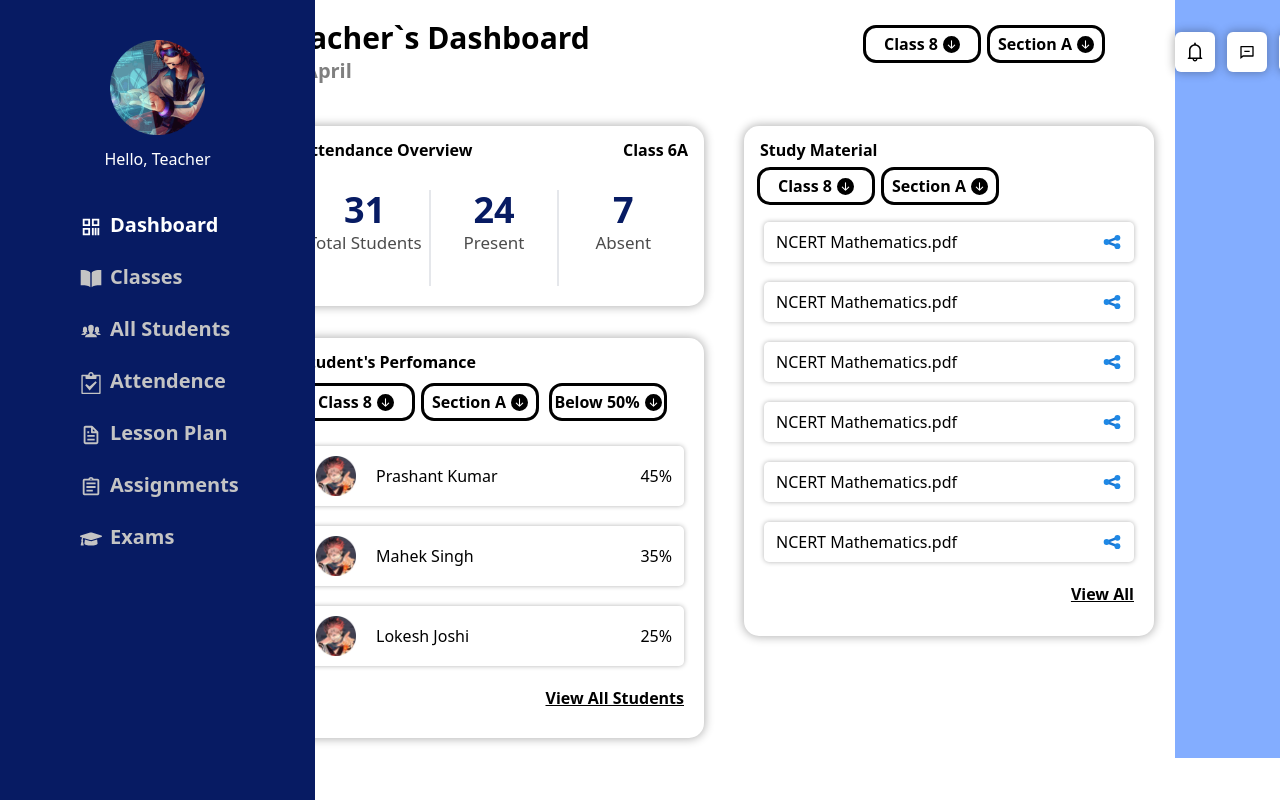
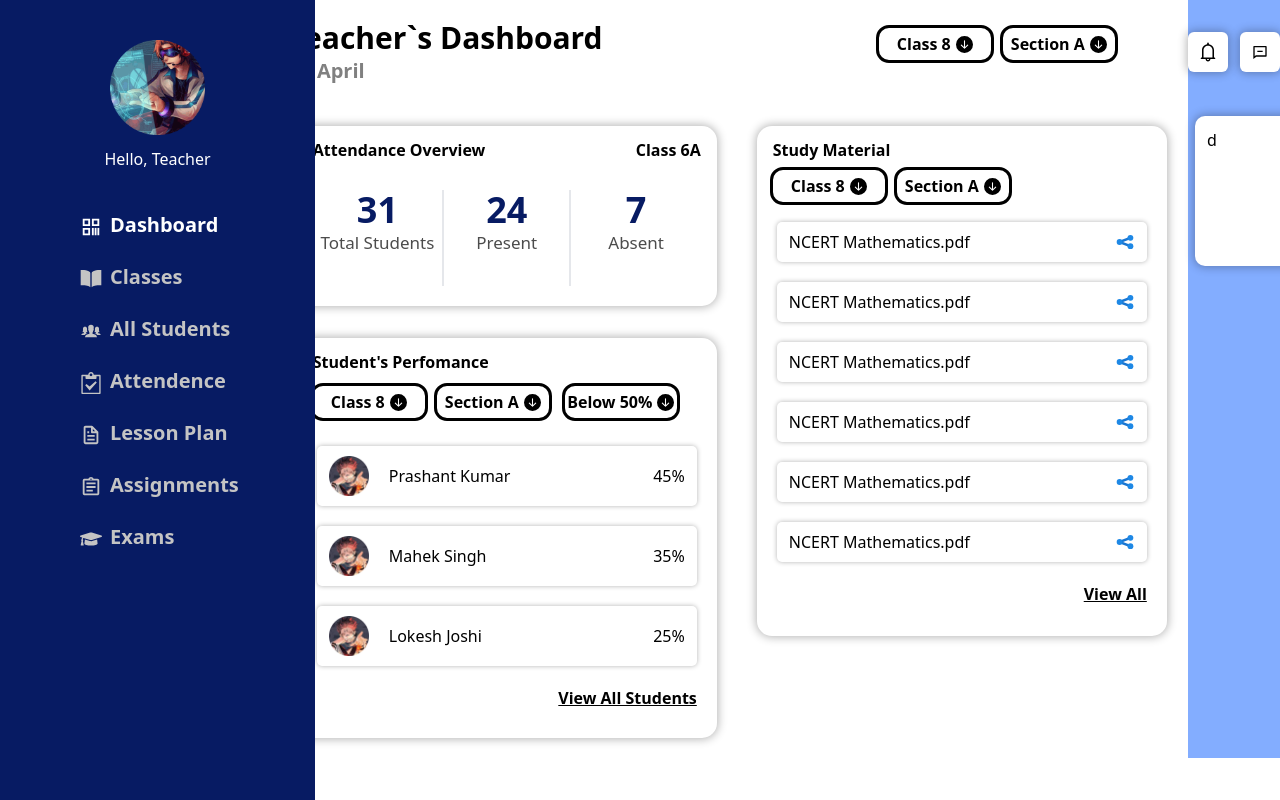
Before and after one commit to Kumar209/Dashboard, a React (Vite) app: page / in a window 1280 px wide. Shown: the top 800 px of the page. Built offline with nearby package versions, Linux system fonts and the light colour scheme.

Commit message:
created report component

```diff
--- a/src/App.jsx
+++ b/src/App.jsx
@@ -4,7 +4,7 @@ import Dashboard from "./components/Dashboard/Dashboard.jsx";
 
 const App = () => {
   return (
-    <div className="lg:flex w-full h-full">
+    <div className="w-full h-full">
       <Navbar />
       <Dashboard />
     </div>
--- a/src/components/Dashboard/ButtonClass.jsx
+++ b/src/components/Dashboard/ButtonClass.jsx
@@ -1,8 +1,9 @@
-import React from "react";
+import React, { useState } from "react";
 import { BsArrowDownCircleFill } from "react-icons/bs";
 
 // eslint-disable-next-line react/prop-types
 const ButtonClass = ({open, setOpen, active, option1, option2, option3}) => {
+  const [activeOption, setActiveOption] = useState(active);
 
   return (
     <div className="flex flex-col">
@@ -10,7 +11,7 @@ const ButtonClass = ({open, setOpen, active, option1, option2, option3}) => {
         className="w-[7rem] h-8 flex items-center justify-center border-slate-500 outline rounded-[10px] font-bold"
         onClick={() => setOpen(!open)}
       >
-        {active}
+        {activeOption}
         <BsArrowDownCircleFill size={17} className="ml-[5px]" />
       </button>
 
@@ -20,7 +21,7 @@ const ButtonClass = ({open, setOpen, active, option1, option2, option3}) => {
         } absolute z-20 bg-white rounded-lg shadow w-[6rem] dark:bg-gray-700 mt-10`}
       >
         <ul className="py-2 text-sm text-gray-700 dark:text-gray-200">
-          <li>
+          <li onClick={() => setActiveOption(option1) || setOpen(false)}>
             {" "}
             <a
               href="#"
@@ -30,7 +31,7 @@ const ButtonClass = ({open, setOpen, active, option1, option2, option3}) => {
             </a>
           </li>
 
-          <li>
+          <li onClick={() => setActiveOption(option2) || setOpen(false)}>
             {" "}
             <a
               href="#"
@@ -40,7 +41,7 @@ const ButtonClass = ({open, setOpen, active, option1, option2, option3}) => {
             </a>
           </li>
 
-          <li>
+          <li onClick={() => setActiveOption(option3) || setOpen(false)}>
             {" "}
             <a
               href="#"
--- a/src/components/Dashboard/Dashboard.jsx
+++ b/src/components/Dashboard/Dashboard.jsx
@@ -5,7 +5,7 @@ import SideContent from "../SideContent/SideContent.jsx";
 
 const Dashboard = () => {
   return (
-    <div className="w-full lg:flex lg:pl-[20%] ">
+    <div className="w-full lg:flex lg:pl-[21%] ">
       <div className="lg:pb-5 lg:pr-[21px] ">
         <DashboardHeader />
         <DashboardContent />
@@ -19,4 +19,3 @@ export default Dashboard;
 
 
 // lg:w-[calc(100%_-_314px)]
-// w-full lg:flex lg:pl-[20rem]
--- /dev/null
+++ b/src/components/SideContent/Report.jsx
@@ -0,0 +1,11 @@
+import React from 'react'
+
+const Report = () => {
+  return (
+    <div className='shadow-3xl bg-white h-[150px] w-[90%] px-3 py-3 rounded-[10px]'>
+        d
+    </div>
+  )
+}
+
+export default Report
--- a/src/components/SideContent/SideContent.jsx
+++ b/src/components/SideContent/SideContent.jsx
@@ -1,17 +1,20 @@
 import React from 'react';
 import { AiOutlineBell, AiOutlineSetting } from "react-icons/ai";
 import { RiMessageLine } from "react-icons/ri";
+import Report from "./Report.jsx";
 
 const SideContent = () => {
   return (
-    <div className='w-full bg-[#83ADFF]'>
+    <div className='w-full flex lg:block mt-5 lg:mt-0 bg-[#83ADFF]'>
         <div className='flex flex-col lg:flex-row mt-8 py-3 pl-5 lg:py-0 lg:pl-0 gap-3 lg:justify-evenly'>
             <span className='bg-white w-[40px] h-[40px] rounded-md flex items-center justify-center cursor-pointer shadow-3xl'><AiOutlineBell size={22}/></span>
             <span className='bg-white w-[40px] h-[40px] rounded-md flex items-center justify-center cursor-pointer shadow-3xl'><RiMessageLine /></span>
             <span className='bg-white w-[40px] h-[40px] rounded-md flex items-center justify-center cursor-pointer shadow-3xl'><AiOutlineSetting /></span>
         </div>
 
-
+        <div className="w-full flex justify-center mt-11">
+          <Report />
+        </div>
     </div>
   )
 }
```
